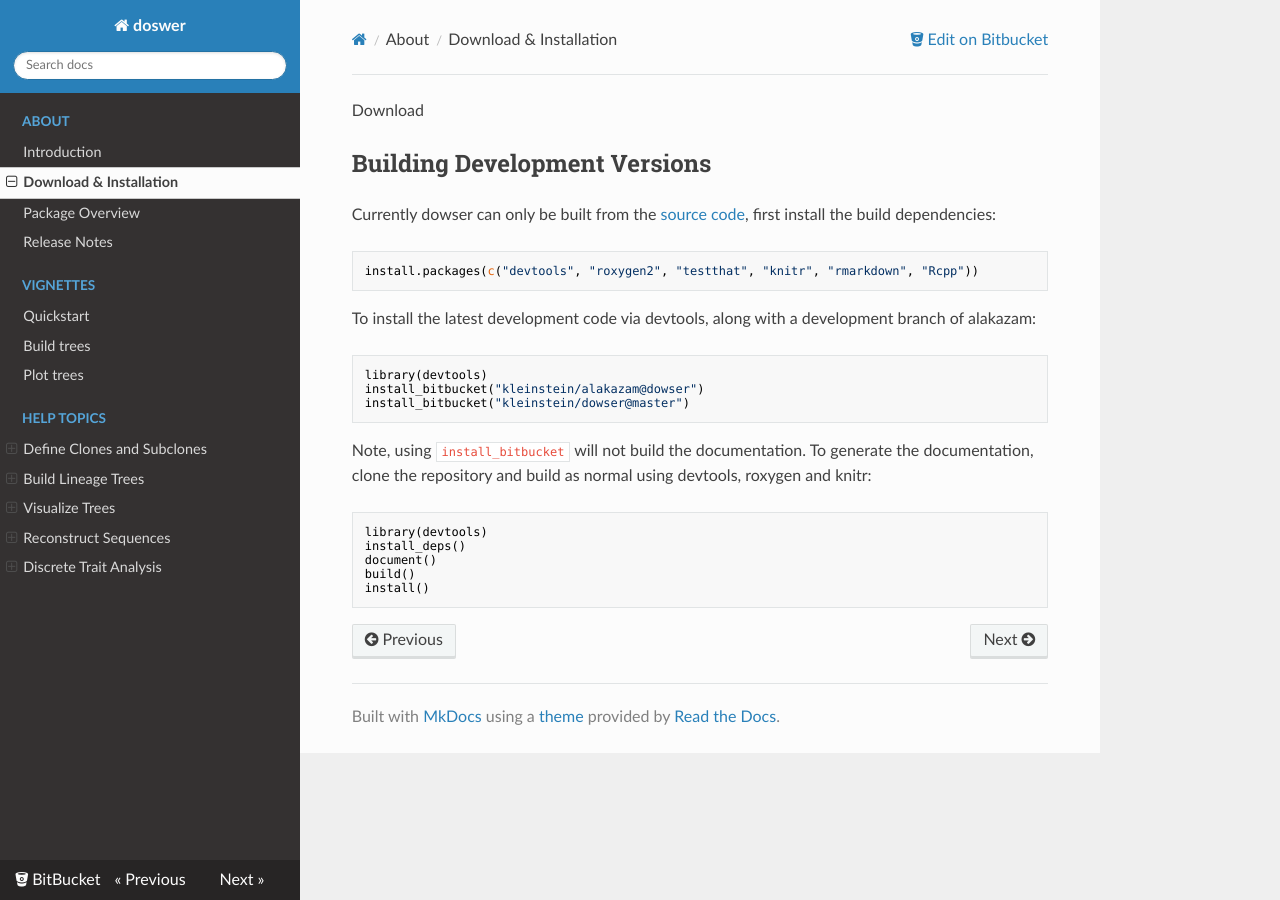
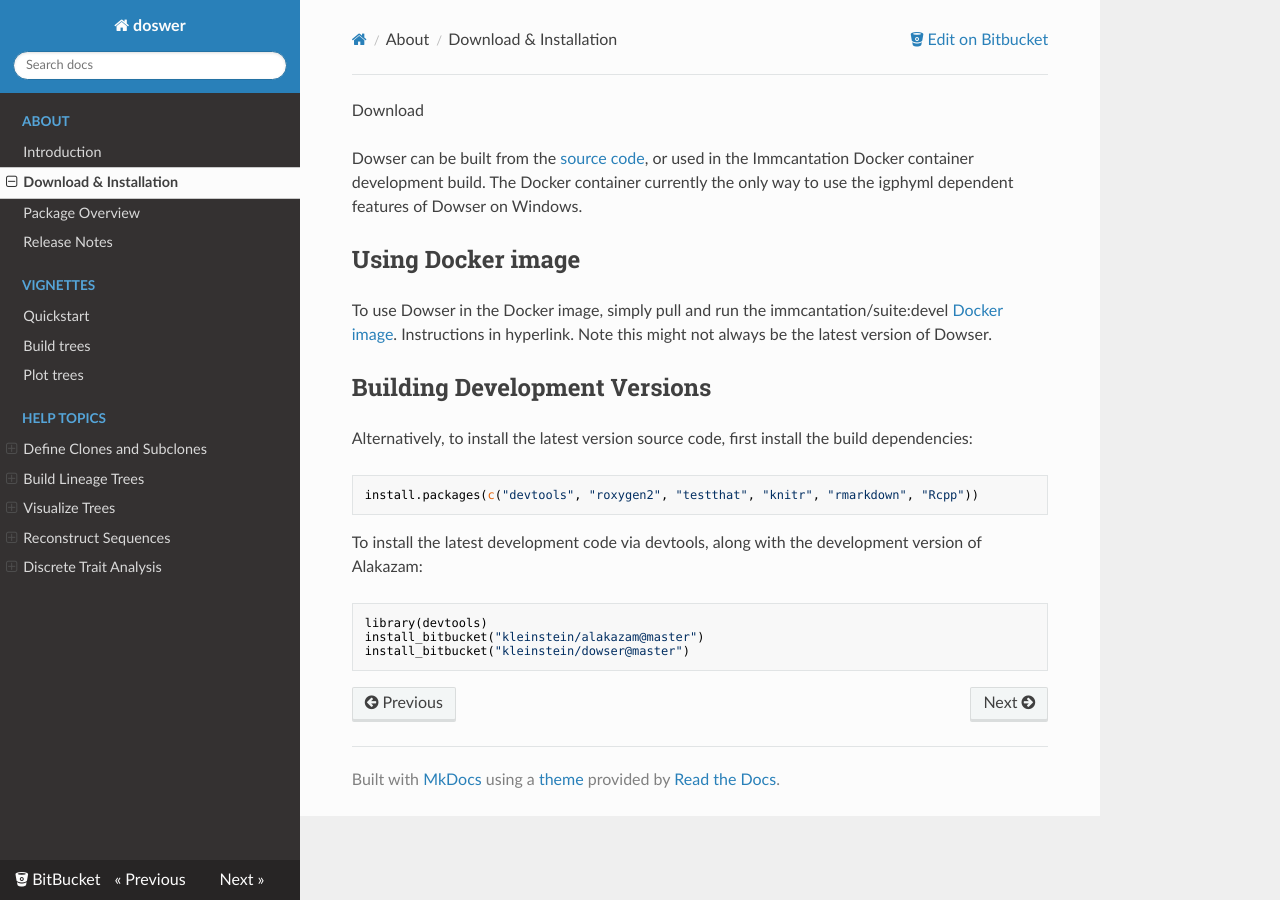
Before and after one commit to immcantation/dowser, an MkDocs documentation site: the page built from docs/install.md, in a window 1280 px wide. Built offline with MkDocs 1.6.1, drawn with Linux system fonts in a browser that asks for light colours; nearby versions of some CDN libraries; old or Windows-style settings are respelled for this version of MkDocs.

Commit message:
site updates

````diff
--- a/docs/install.md
+++ b/docs/install.md
@@ -1,31 +1,26 @@
 Download
+
+Dowser can be built from the [source code](http://bitbucket.org/kleinstein/dowser), or used in the Immcantation Docker container development build. The Docker container currently the only way to use the igphyml dependent features of Dowser on Windows.
+
+Using Docker image
+-------------------------------------------------------------------------------
+
+To use Dowser in the Docker image, simply pull and run the immcantation/suite:devel [Docker image](https://immcantation.readthedocs.io/en/stable/docker/intro.html). Instructions in hyperlink. Note this might not always be the latest version of Dowser.
+
 
 Building Development Versions
 -------------------------------------------------------------------------------
 
-Currently dowser can only be built from the [source code](http://bitbucket.org/kleinstein/dowser),
-first install the build dependencies:
+Alternatively, to install the latest version source code, first install the build dependencies:
 
 ```R
 install.packages(c("devtools", "roxygen2", "testthat", "knitr", "rmarkdown", "Rcpp"))
 ```
 
-To install the latest development code via devtools, along with a development branch of alakazam:
+To install the latest development code via devtools, along with the development version of Alakazam:
 
 ```R
 library(devtools)
-install_bitbucket("kleinstein/alakazam@dowser")
+install_bitbucket("kleinstein/alakazam@master")
 install_bitbucket("kleinstein/dowser@master")
 ```
-
-Note, using `install_bitbucket` will not build the documentation. To generate the
-documentation, clone the repository and build as normal using devtools,
-roxygen and knitr:
-
-```R
-library(devtools)
-install_deps()
-document()
-build()
-install()
-```
````
Also changed, not shown: docs/index.md (+3 -3 lines), docs/vignettes/Plotting-Trees-Vignette.md (+1 -0 lines), docs/vignettes/Quickstart-Vignette.md (+2 -2 lines).
